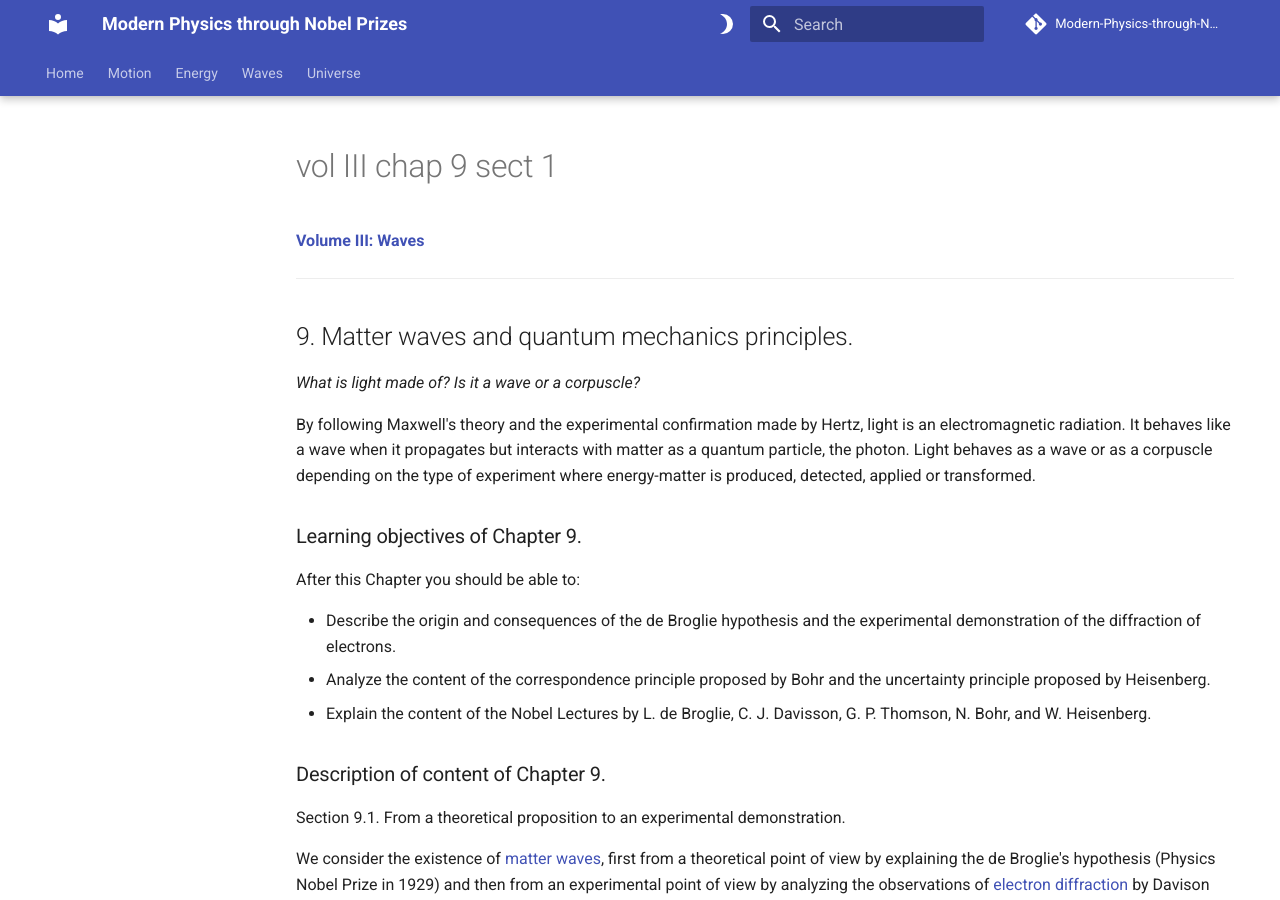
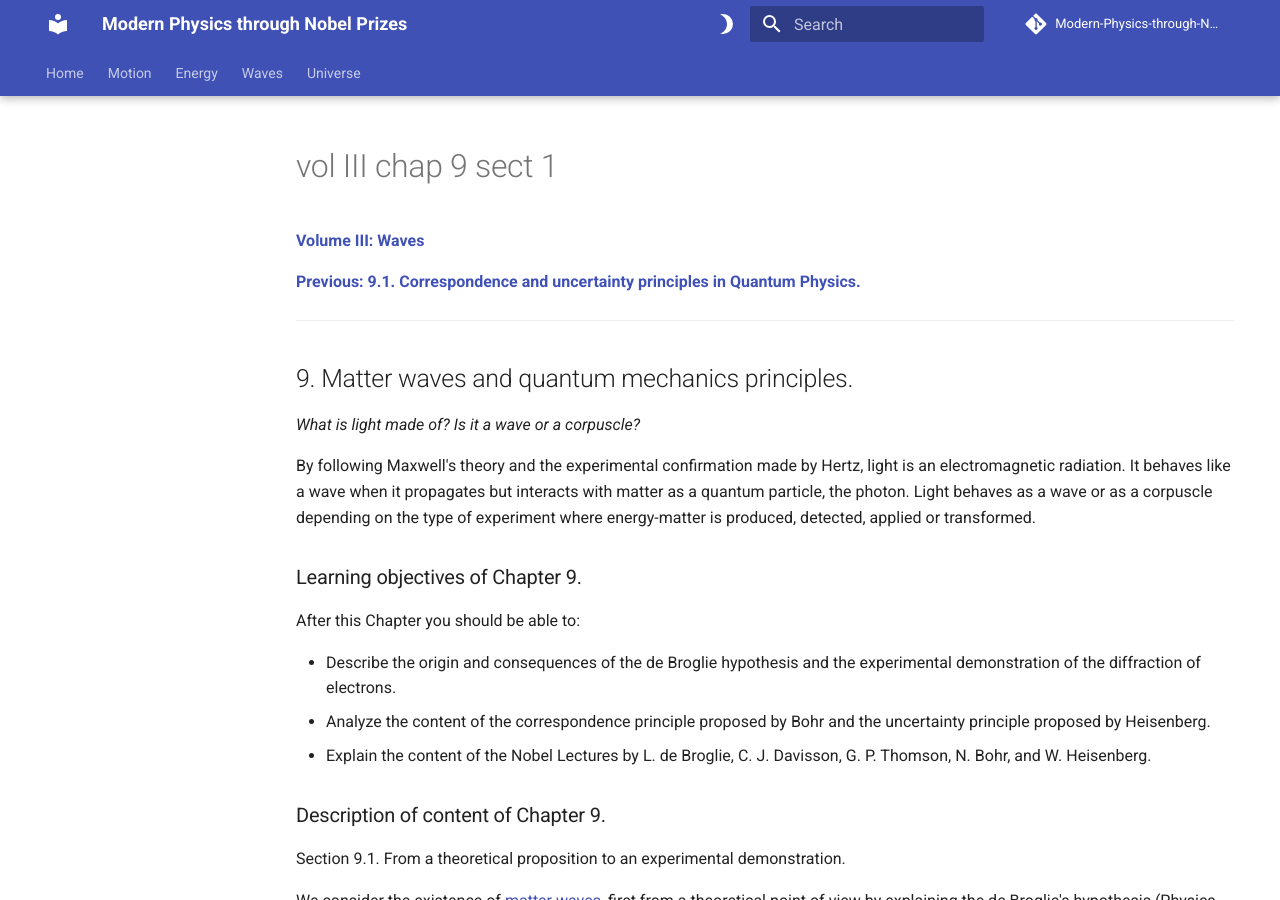
Before and after one commit to modphysnobel/modphysnobel.github.io, an MkDocs documentation site: the page built from docs/vol-III/vol-III-chap-9-sect-1.md, in a window 1280 px wide and 900 px high. Built offline with MkDocs 1.6.1 and Material for MkDocs 9.7.7, drawn with Linux system fonts in a browser that asks for light colours; some web fonts are replaced; comment, search, counter and statistics services are not loaded; some of the changed text lies outside the part shown.

Commit message:
Update vol-III-chap-9-sect-1.md

```diff
--- a/docs/vol-III/vol-III-chap-9-sect-1.md
+++ b/docs/vol-III/vol-III-chap-9-sect-1.md
@@ -1,5 +1,6 @@
+[**Volume III: Waves**](https://modphysnobel.github.io/vol-III/volume-III/)
 
-[**Volume III: Waves**](./volume-III.md)
+[**Previous: 9.1. Correspondence and uncertainty principles in Quantum Physics.**](https://modphysnobel.github.io/vol-III/vol-III-chap-9-sect-1/)
 
 ***
 
@@ -133,3 +134,4 @@ MLA style: Nobel Lecture. NobelPrize.org. Nobel Prize Outreach AB 2023. Mon. 20
 
 
 ***
+[**Next: 9.3. Communication forms for describing scientific texts.**](https://modphysnobel.github.io/vol-III/vol-III-chap-9-sect-3/)
```
